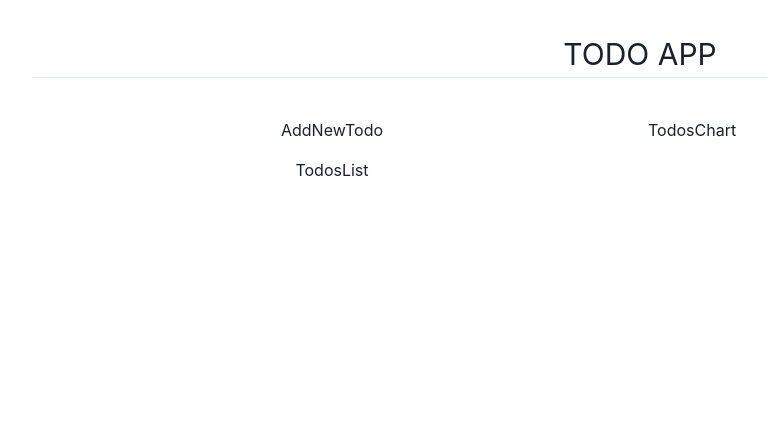
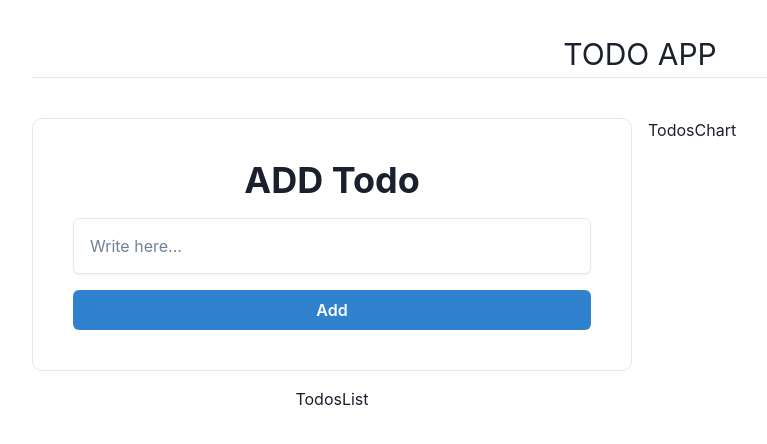
Before and after one commit to POURNASIRI/Chakra-Todo_app, a React (Vite) app: page / in a window 1280 px wide. Shown: the top 444 px of the page, without its empty margins (0-767 px from the left). Built offline with nearby package versions, Linux system fonts and the light colour scheme.

Commit message:
create addNewTodo component

```diff
--- a/src/components/AddNewTodo.jsx
+++ b/src/components/AddNewTodo.jsx
@@ -1,7 +1,68 @@
-import React from 'react'
+import { useState } from "react"
+import { Box, Button,  Heading, Input, VStack } from '@chakra-ui/react'
+import {
+    FormControl,
+  } from '@chakra-ui/react'
+import { useTodosDispatch } from "../context/todosContext"
 
-export default function AddNewTodo() {
+
+
+function AddNewTodo() {
+
+    const dispatch = useTodosDispatch()
+
+    const[title,setTitle] = useState("")
+
+
+
+
+   const handleSubmit = (e)=>{
+        e.preventDefault()
+        if(!title) return;
+        const newTodo ={
+            id:Math.floor(Math.random() * 1000),
+            title,
+            createdAt:new Date().toISOString(),
+            completed:false
+        }
+        dispatch({type:"addTodo", payload:newTodo})
+        setTitle("")
+
+   }
+
+
+
   return (
-    <div>AddNewTodo</div>
+    <Box
+    w={['full']}
+    p={[0,10]}
+    mx='auto'
+    border={['none','1px']}
+    borderColor={['',"gray.200"]}
+    borderRadius={10}
+    >
+      <VStack spacing={4} align={"flex-start"} w={'full'}>
+        <VStack alignItems={"center"} w={'full'}>
+          <Heading>ADD Todo</Heading>
+        </VStack>
+          <FormControl isRequired onSubmit={handleSubmit}>
+            <Input
+            shadow={"sm"}
+            rounded={"md"}
+            type="text"
+            size={"md"}
+            h={14}
+            border={"1px"} borderColor={"gray.200"}
+            placeholder="Write here..."
+            value={title} onChange={(e)=>setTitle(e.target.value)}/>
+          </FormControl>
+          <Button
+          w={'full'}
+          type="submit"
+          onClick={handleSubmit} colorScheme={"blue"}>Add</Button>
+      </VStack>
+    </Box>
   )
 }
+
+export default AddNewTodo
--- a/src/context/todosContext.jsx
+++ b/src/context/todosContext.jsx
@@ -17,6 +17,7 @@ export function TodosProvider({children}){
             localStorage.setItem("Todos",JSON.stringify(todos))
         },[todos])
 
+
      return(
             <TodosContext.Provider value={todos}>
                 <TodosDispatch.Provider value={dispatch}>
```
